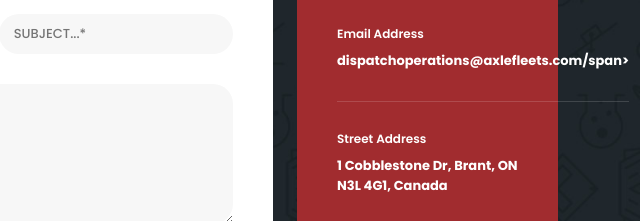
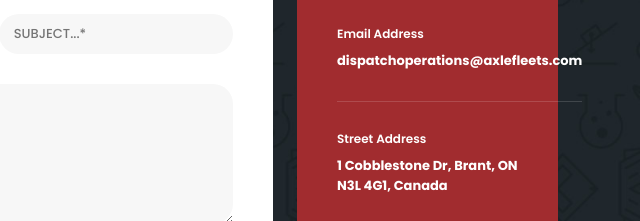
Before and after one commit to Techqubot/AxleFleets-Dispatching-Website, a website: page carriers.html in a window 1280 px wide. Shown: the part 2467-2688 px from the top of the page, 640-1280 px from the left. Drawn offline with nearby package versions, Linux system fonts and the light colour scheme.

Commit message:
email updated

```diff
--- a/carriers.html
+++ b/carriers.html
@@ -299,7 +299,7 @@
               </li>
               <li>
                 <h6>Email Address</h6>
-                <span>dispatchoperations@axlefleets.com/span>
+                <span>dispatchoperations@axlefleets.com</span>
               </li>
               <li>
                 <h6>Street Address</h6>
```
